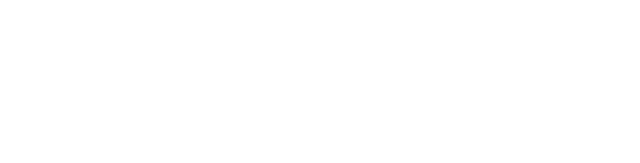
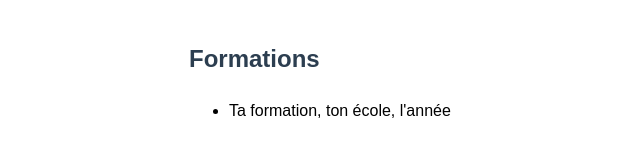
Before and after one commit to khaledfofana8-blip/mon-cv, a plain HTML site: page index.html in a window 1280 px wide. Shown: the whole page, without its empty margins (51-691 px from the left). Drawn offline with Linux system fonts and the light colour scheme.

Commit message:
mise en place de la section formations

```diff
--- a/index.html
+++ b/index.html
@@ -8,6 +8,10 @@
 </head>
 
 <body>
+    <h2>Formations</h2>
+    <ul>
+        <li>Ta formation, ton école, l'année</li>
+    </ul>
 </body>
 
 </html>
```
